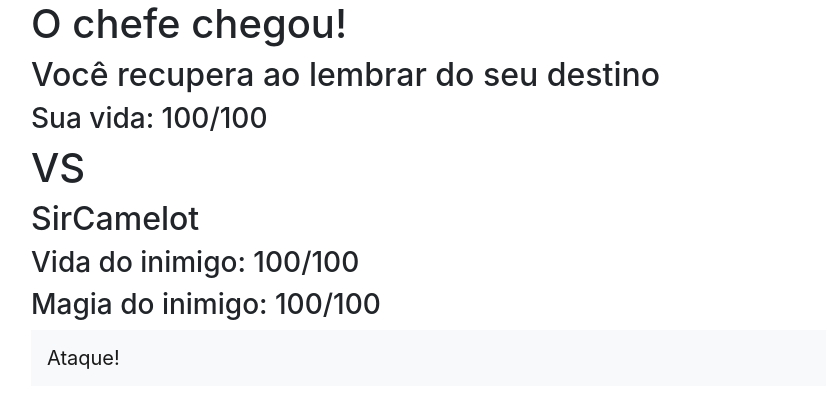
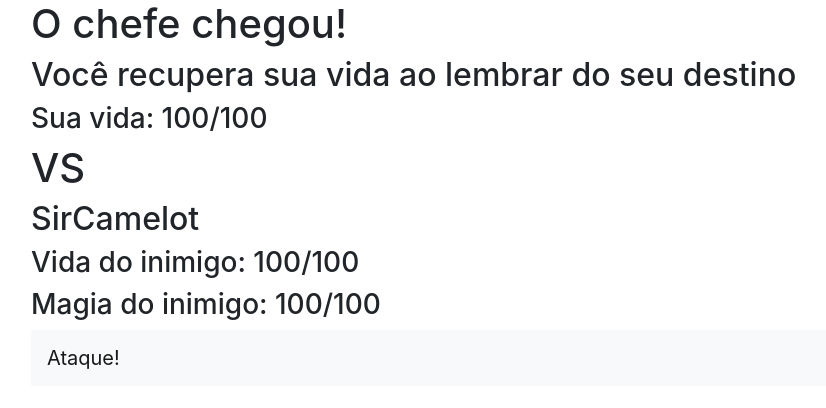
Before and after one commit to EduCamelo/ProjetoRPG2, a Django app: page /lutaFinal in a window 1280 px wide. Shown: the part 80-488 px from the top of the page, without its empty margins (54-880 px from the left). Run offline with Django 4.2, Linux system fonts and the light colour scheme; some libraries are stand-ins or nearby versions.

Commit message:
ProjetoRPG

```diff
--- a/RPG/forms.py
+++ b/RPG/forms.py
@@ -5,13 +5,12 @@ class Personagem(forms.ModelForm):
     class Meta():
         model = Personagem1
         fields = '__all__'
-
+        labels = {'Classe_Person' : 'Classe do personagem'}
 
     def clean(self):
         nome = self.cleaned_data.get('nome')
         idade = self.cleaned_data.get('idade')
         classe_Person = self.cleaned_data.get('classe_Person')
-        Raca = self.cleaned_data.get('Raca')
         destino = self.cleaned_data('destino')
         listaErros = {}
 
--- a/templates/lutaFinal.html
+++ b/templates/lutaFinal.html
@@ -1,7 +1,7 @@
 {% extends "registro.html" %}
 {% block content %}
 <h1>O chefe chegou!</h1>
-<h2>Você recupera ao lembrar do seu destino</h2>
+<h2>Você recupera sua vida ao lembrar do seu destino</h2>
 <section>
     <h3>Sua vida: 100/100</h3>
 </section>
```
